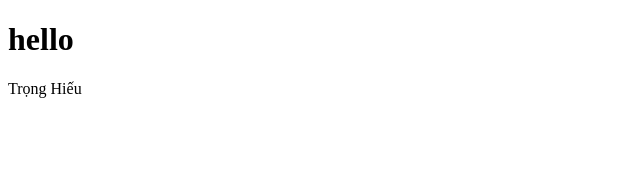
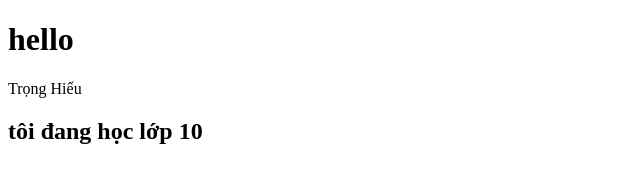
Before and after one commit to TRONGHIEU399/bai6, a plain HTML site: page index.html in a window 1280 px wide. Shown: the whole page, without its empty margins (0-640 px from the left). Drawn offline with Linux system fonts and the light colour scheme.

Commit message:
them the h2

```diff
--- a/index.html
+++ b/index.html
@@ -8,6 +8,8 @@
 <body>
     <h1>hello</h1>
     Trọng Hiếu
+    <h2>tôi đang học lớp 10</h2>
+
 
 </body>
 </html>
```
